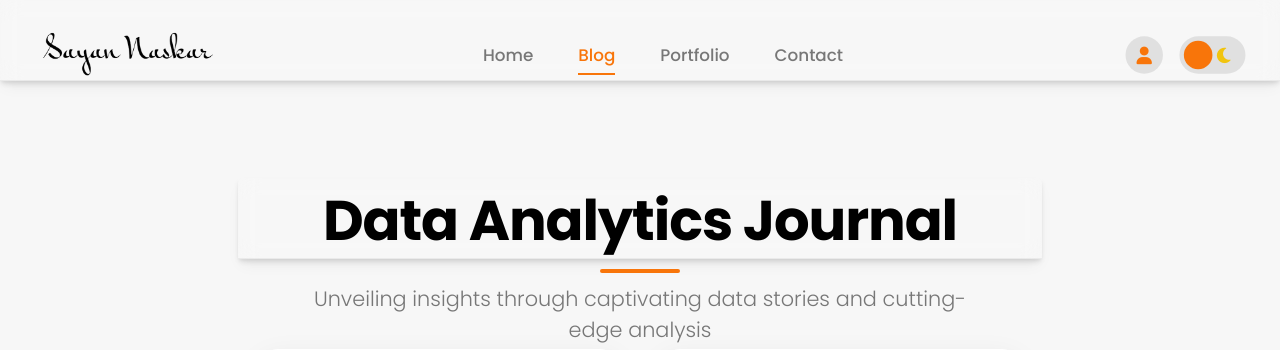
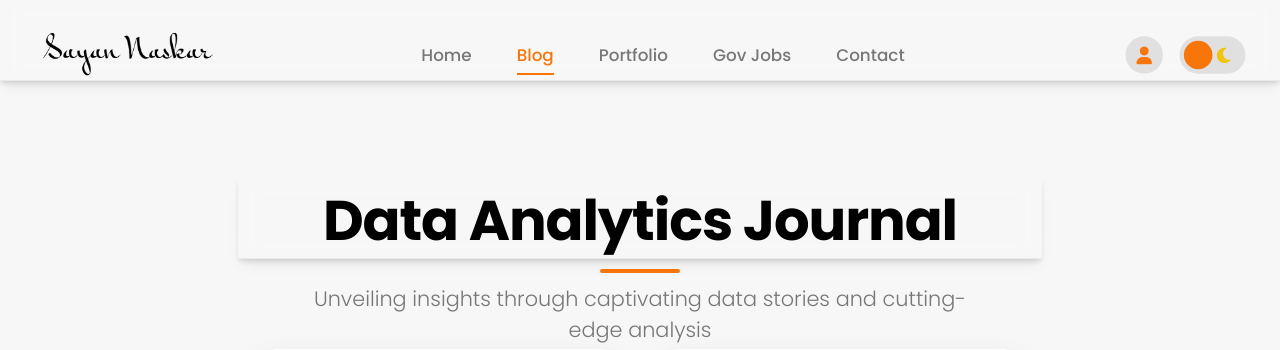
Before and after one commit to Naskar-Sayan/portfolio, a Flask app: page /blog in a window 1280 px wide. Shown: the top 350 px of the page. Run offline with Flask 3, Linux system fonts and the light colour scheme; parts of the project's set-up code (start-up, migrations or seed data) failed here and were passed over.

Commit message:
Add Gov Jobs navigation link

```diff
--- a/templates/base.html
+++ b/templates/base.html
@@ -40,6 +40,7 @@
                     <li><a href="{{ url_for('home') }}" {% if active_page == 'home' %}class="active"{% endif %}>Home</a></li>
                     <li><a href="{{ url_for('blog') }}" {% if active_page == 'blog' %}class="active"{% endif %}>Blog</a></li>
                     <li><a href="{{ url_for('portfolio') }}" {% if active_page == 'portfolio' %}class="active"{% endif %}>Portfolio</a></li>
+                    <li><a href="{{ url_for('government_jobs') }}" {% if active_page == 'government_jobs' %}class="active"{% endif %}>Gov Jobs</a></li>
                     <li><a href="{{ url_for('contact') }}" {% if active_page == 'contact' %}class="active"{% endif %}>Contact</a></li>
                 </ul>
             </nav>
```
